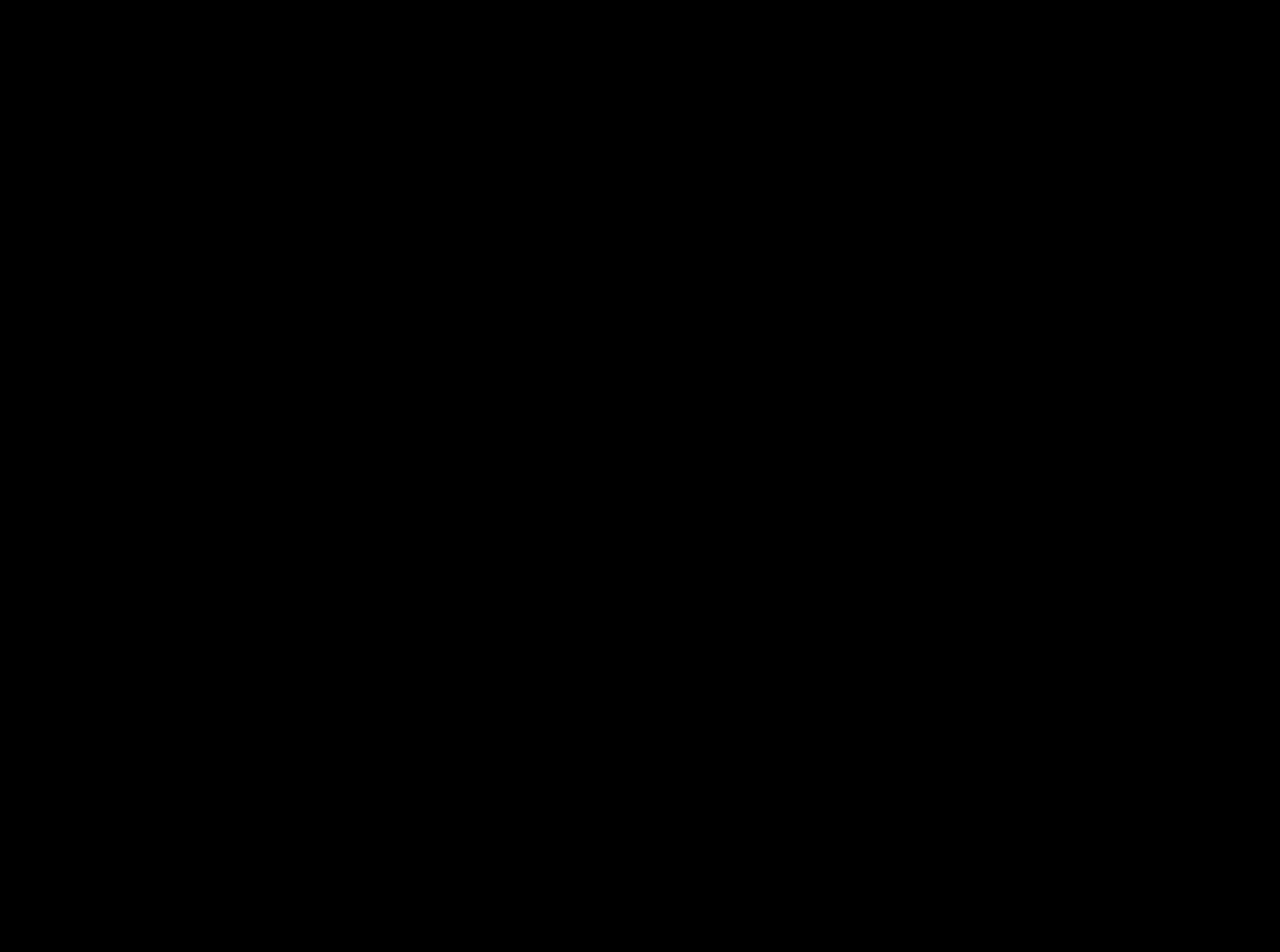
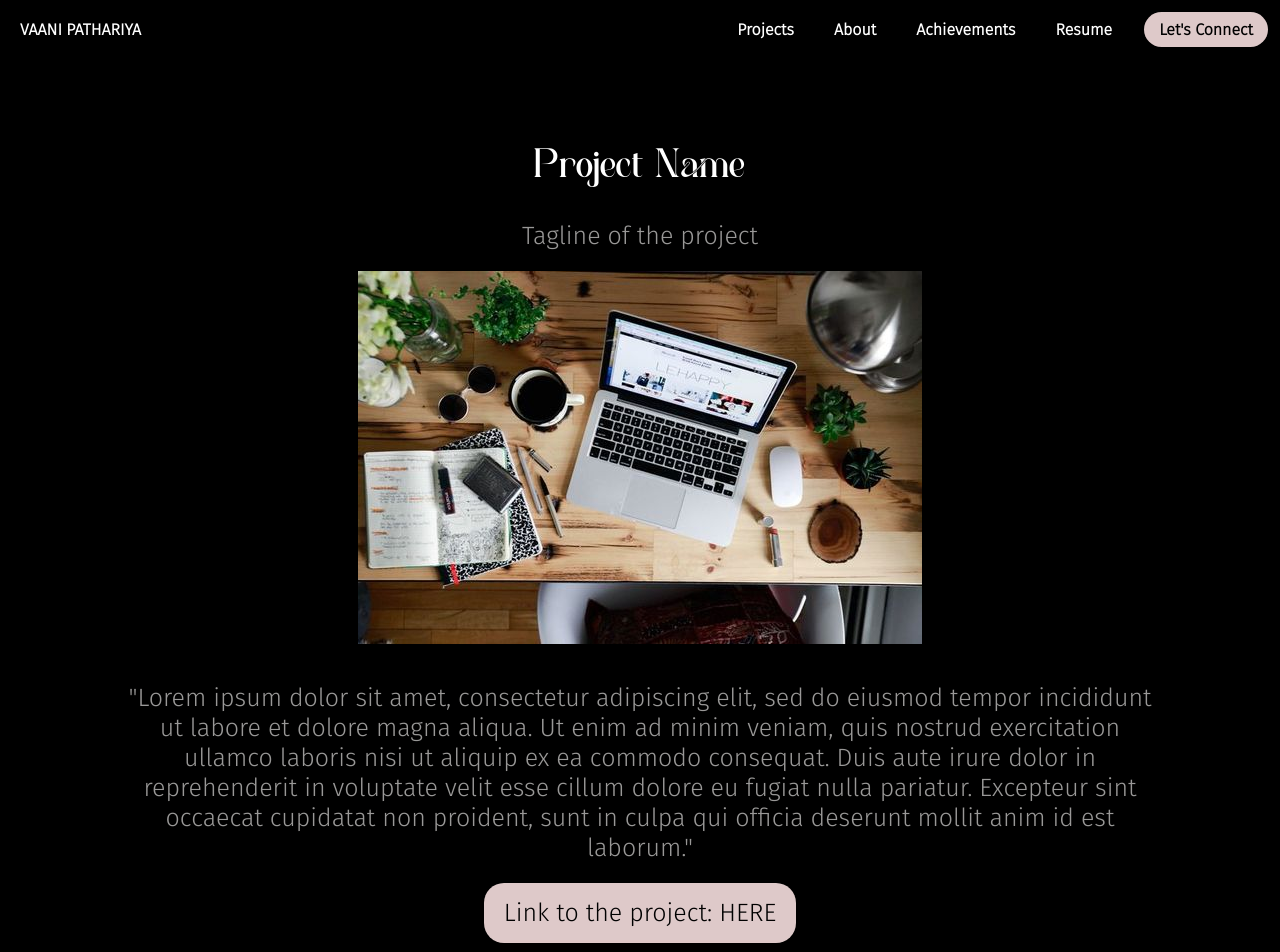
Before and after one commit to Vaani-pathariya/itsvaani, a React (Create React App) app: page /p1 in a window 1280 px wide. Before the commit this address had no page. Shown: the top 952 px of the page. Before the commit the page ends 800 px from the top, so only its background shows below. Built offline with nearby package versions, Linux system fonts and the light colour scheme.

Commit message:
linking of projects

```diff
--- a/src/App.js
+++ b/src/App.js
@@ -1,11 +1,13 @@
 import { Routes,Route } from "react-router-dom";
 import Landing from "./pages/Landing.js";
+import P1 from "./project/pj1.js";
 import './css/app.css'
 function App() {
   return (
     <div className="App">
       <Routes>
-        <Route path="/" element={<Landing/>}></Route>
+        <Route exact path="/" element={<Landing/>}></Route>
+        <Route exact path="/p1"element={<P1/>}></Route>
       </Routes>
     </div>
   );
--- a/src/css/fonts.css
+++ b/src/css/fonts.css
@@ -36,3 +36,7 @@
     font-family: 'Fira Sans', sans-serif;
     color: white;
 }
+.new-font-black{
+    font-family: 'Fira Sans', sans-serif;
+    color: black;
+}
--- a/src/css/landing.css
+++ b/src/css/landing.css
@@ -119,9 +119,34 @@
 .image_di{
     margin: 10px;
 }
+.content{
+    width: 80%;
+    margin: auto;
+}
+.linking{
+    background-color: #dec9c9;
+    margin-top: 40px;
+    font-size: 25px;
+    margin-bottom: 20px;
+    color: black;
+    width: fit-content;
+    padding: 15px 20px;
+    border-radius: 20px;
+    margin: auto;
+    margin-bottom: 20px;
+}
+.below-textp{
+    margin-top: 35px;
+    font-size: 25px;
+    margin-bottom: 20px;
+    color:  rgb(153, 152, 151);
+}
 .images{
     width: fit-content;
     margin: auto;
+}
+.sizP{
+    font-size: 35px;
 }
 .images a img{
     height: 35px;
--- a/src/pages/Connect.js
+++ b/src/pages/Connect.js
@@ -15,7 +15,7 @@
             <div className="email">vaanipathariya@gmail.com</div>
             <div className="flex images">
             <Link to="https://github.com/Vaani-pathariya"><img src={github} className="image_di"></img></Link>
-            <Link><img src={linkedin} className="image_di"></img></Link>
+            <Link to="https://www.linkedin.com/in/vaani-pathariya/"><img src={linkedin} className="image_di"></img></Link>
             <Link><img src={leetcode} className="image_di"></img></Link>
             <Link><img src={twitter} className="image_di"></img></Link>
             </div>
--- a/src/project/pj1.js
+++ b/src/project/pj1.js
@@ -0,0 +1,19 @@
+import React  from "react";
+import "../css/landing.css"
+import Navbar from "../components/Navbar";
+import test from "../assets/wall.jpg"
+const P1=()=>{
+    return (
+        <div className="project">
+            <Navbar/>
+            <div className="sizing">
+                <div className="changed-font sizP">Project Name</div>
+                <div className="below-textp new-font">Tagline of the project</div>
+                <img src={test}></img>
+                <div className="below-textp new-font content">"Lorem ipsum dolor sit amet, consectetur adipiscing elit, sed do eiusmod tempor incididunt ut labore et dolore magna aliqua. Ut enim ad minim veniam, quis nostrud exercitation ullamco laboris nisi ut aliquip ex ea commodo consequat. Duis aute irure dolor in reprehenderit in voluptate velit esse cillum dolore eu fugiat nulla pariatur. Excepteur sint occaecat cupidatat non proident, sunt in culpa qui officia deserunt mollit anim id est laborum."</div>
+                <div className="new-font linking">Link to the project: HERE</div>
+            </div>
+        </div>
+    )
+}
+export default P1;
```
